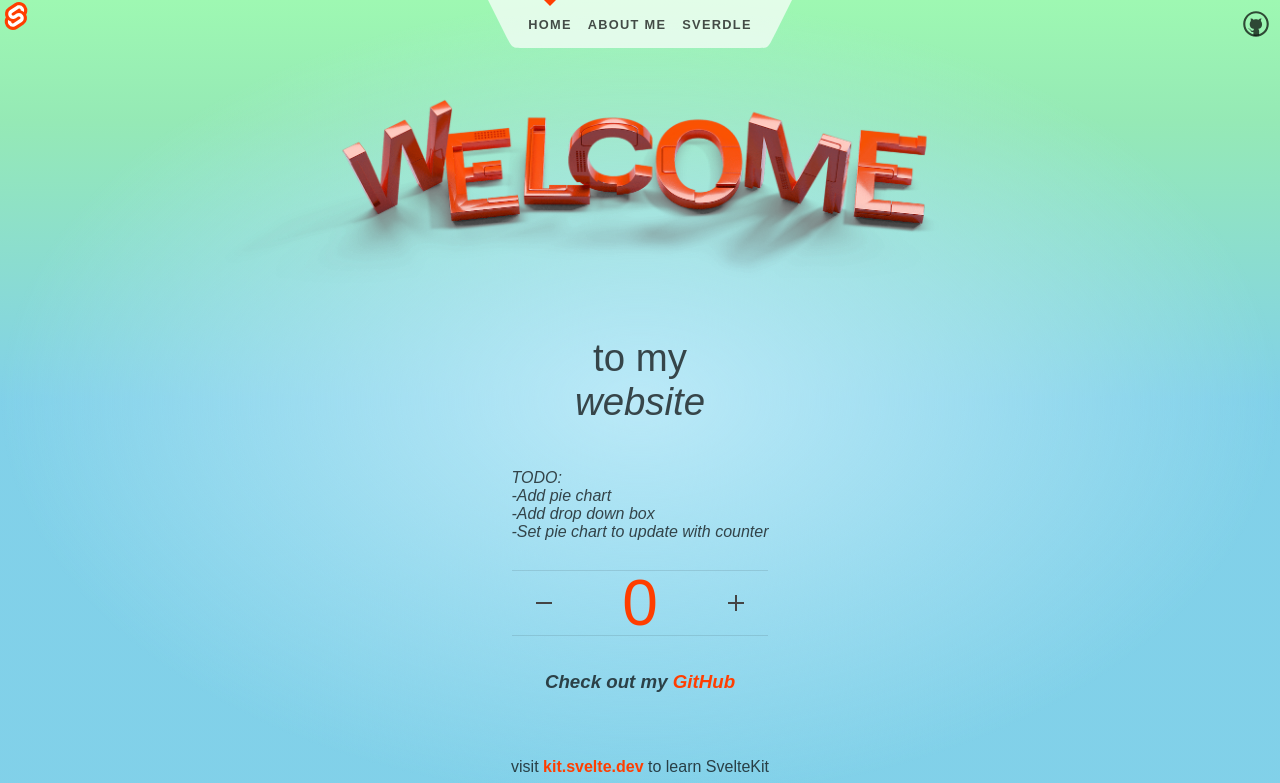
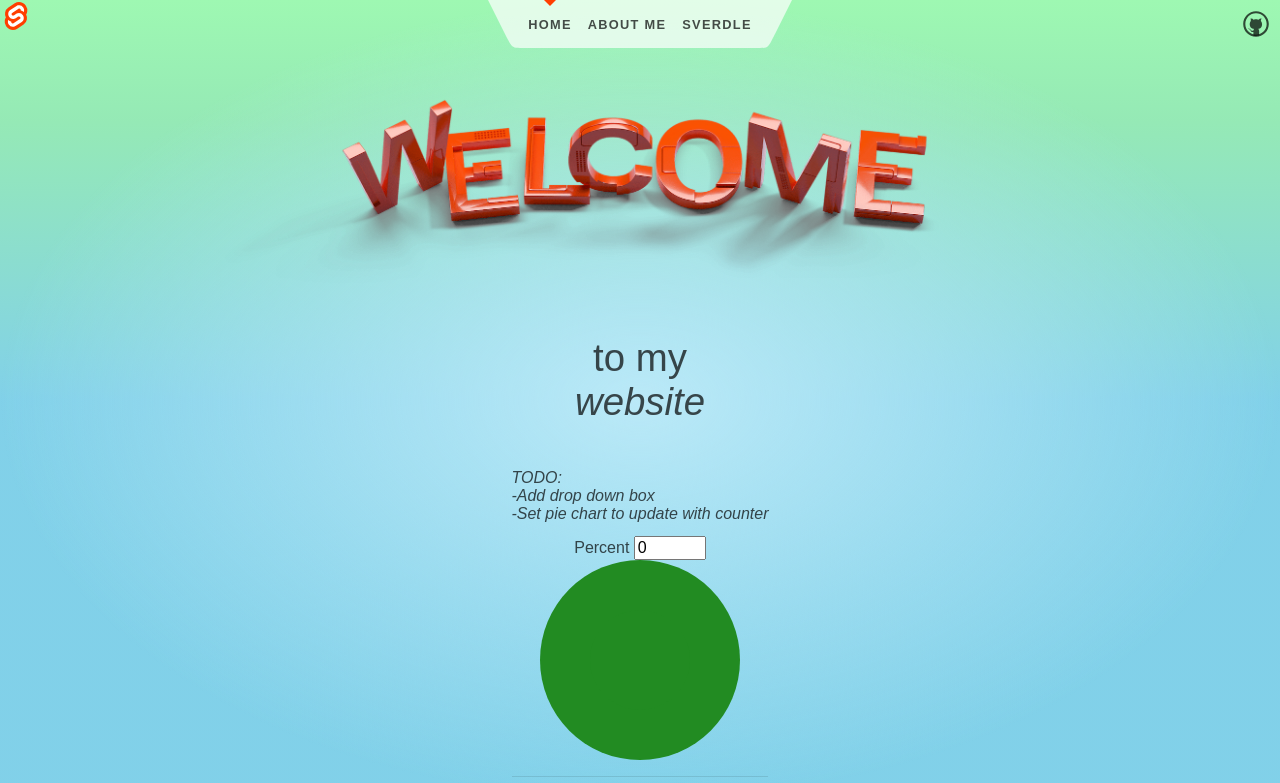
Before and after one commit to mpanks/Portfolio-Website, a SvelteKit app: page / in a window 1280 px wide. Shown: the top 783 px of the page. Built offline with nearby package versions, Linux system fonts and the light colour scheme.

Commit message:
Added pie chart to home page

```diff
--- a/src/routes/+page.svelte
+++ b/src/routes/+page.svelte
@@ -2,6 +2,13 @@
 	import Counter from './Counter.svelte';
 	import welcome from '$lib/images/svelte-welcome.webp';
 	import welcome_fallback from '$lib/images/svelte-welcome.png';
+	import {spring, tweened} from 'svelte/motion';
+	import Pie from './Pie.svelte';
+
+	let percent = 0;
+	const store = tweened(0, {duration: 1000});
+	//const store = spring(0, {stiffness: 0.3, damping:0.3});
+	$: store.set(percent);
 </script>
 
 <svelte:head>
@@ -22,9 +29,16 @@
 	</h1>
 
 	<h2>
-		<em>TODO:<br>-Add pie chart <br>-Add drop down box<br>-Set pie chart to update with counter</em>
+		<em>TODO:<br>
+			-Add drop down box<br>
+			-Set pie chart to update with counter</em>
 	</h2>
 
+	<label>
+		Percent
+		<input type="number" min = "0" max="100" bind:value={percent}>
+	</label>
+	<Pie size = {200} percent={$store}/>
 	<Counter />
 
 	<h3> <em>Check out my <strong><a href = "https://github.com/mpanks">GitHub</a></strong></em></h3>
--- /dev/null
+++ b/src/routes/Pie.svelte
@@ -0,0 +1,29 @@
+<script>
+    //SOURCE: https://svelte.dev
+    //Tutorial & example code of how to implement pie chart
+    export let size = 200;
+    export let percent = 0;
+    export let bgColor = 'forestgreen';
+    export let fgColor = 'orange';
+
+    $: viewBox = `0 0 ${size} ${size}`;
+
+    $: radius = size/2;
+    $: halfCircumference = Math.PI * radius;
+    $: pieSize = halfCircumference * (percent / 100);
+    $: dashArray = `0 ${halfCircumference - pieSize} ${pieSize}`;
+
+    </script>
+
+    <svg width={size} height={size} {viewBox}>
+        <circle r={radius} cx={radius} cy={radius} fill={bgColor} />
+        <circle
+        r = {radius / 2}
+        cx={radius}
+        cy={radius}
+        fill={bgColor}
+        stroke={fgColor}
+        stroke-width={radius}
+        stroke-dasharray={dashArray}
+        />
+    </svg>
```
